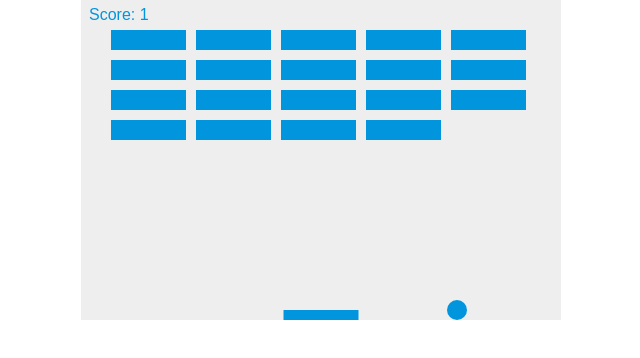
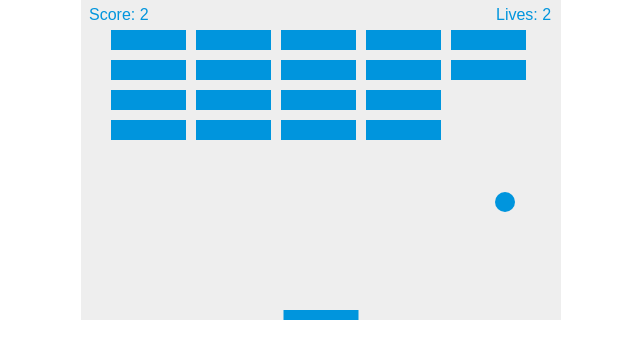
Before and after one commit to fibeep/few-breakout, a plain HTML site: page index.html in a window 1280 px wide. Shown: the whole page, without its empty margins (319-959 px from the left). Drawn offline with Linux system fonts and the light colour scheme.

Commit message:
improved mechanics

```diff
--- a/index.html
+++ b/index.html
@@ -47,6 +47,7 @@
       var brickOffsetTop = 30;
       var brickOffsetLeft = 30;
 
+      let lives = 3;
       let score = 0;
 
       const bricks = [];
@@ -101,7 +102,7 @@
                 if (score === brickRowCount * brickColumnCount) {
                   alert("YOU WIN, CONGRATULATIONS!");
                   document.location.reload();
-                  clearInterval(interval); // Needed for Chrome to end game
+
                 }
               }
             }
@@ -113,6 +114,12 @@
         ctx.font = "16px Arial";
         ctx.fillStyle = "#0095DD";
         ctx.fillText(`Score: ${score}`, 8, 20);
+      }
+
+      function drawLives() {
+        ctx.font = "16px Arial";
+        ctx.fillStyle = "#0095DD";
+        ctx.fillText(`Lives: ${lives}`, canvas.width - 65, 20);
       }
 
       function drawBall() {
@@ -160,6 +167,8 @@
         drawPaddle();
         collisionDetection();
         drawScore();
+        drawLives();
+
 
         if (x + dx > canvas.width - ballRadius || x + dx < ballRadius) {
           dx = -dx;
@@ -172,9 +181,18 @@
               dy = -dy;
             }
           } else {
-            alert("GAME OVER");
-            document.location.reload();
-            clearInterval(interval); // Needed for Chrome to end game
+            lives--;
+            if (!lives) {
+              alert("GAME OVER");
+              document.location.reload();
+
+            } else {
+              x = canvas.width / 2;
+              y = canvas.height - 30;
+              dx = 2;
+              dy = -2;
+              paddleX = (canvas.width - paddleWidth) / 2;
+            }
           }
         }
 
@@ -186,9 +204,10 @@
 
         x += dx;
         y += dy;
+        requestAnimationFrame(draw);
       }
 
-      var interval = setInterval(draw, 10);
+      draw();
     </script>
   </body>
 </html>
```
